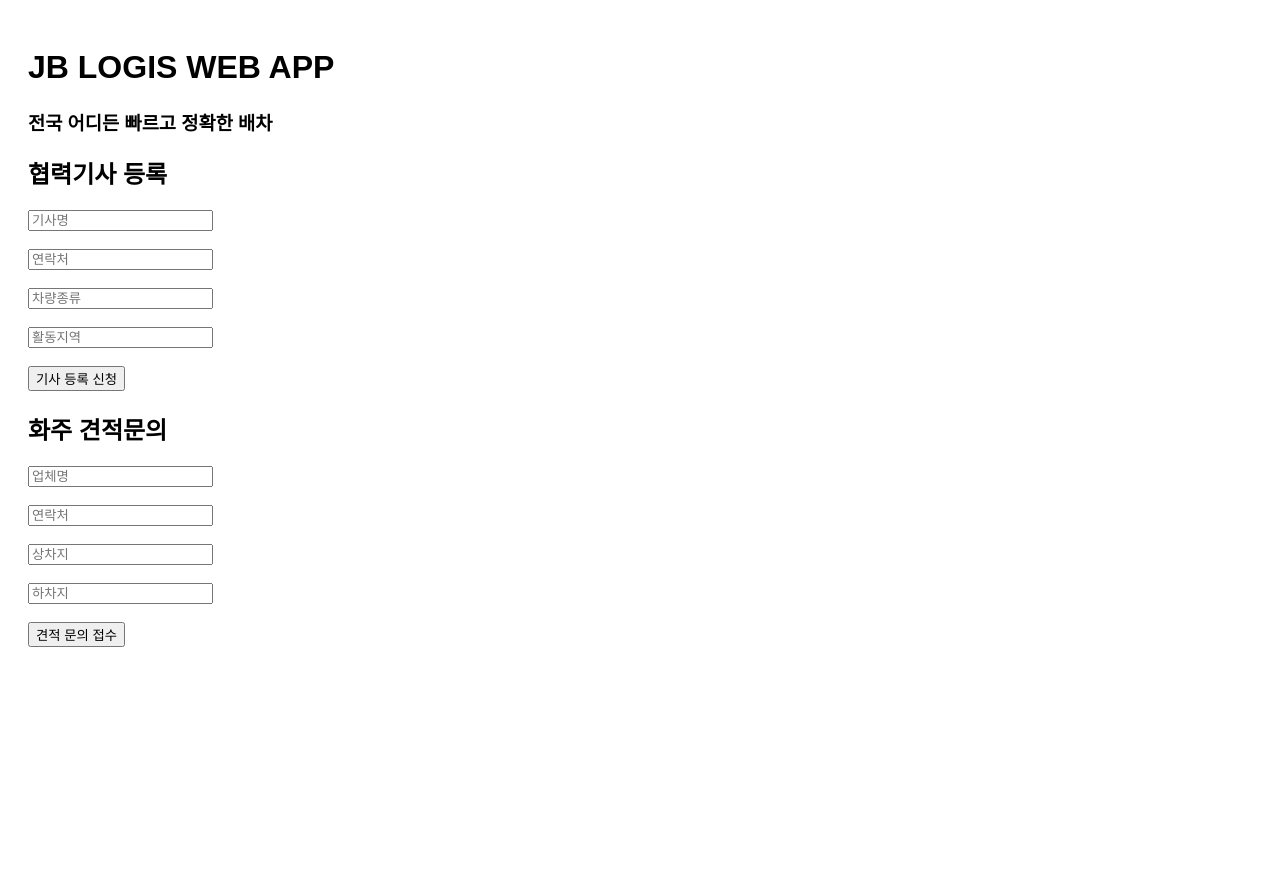
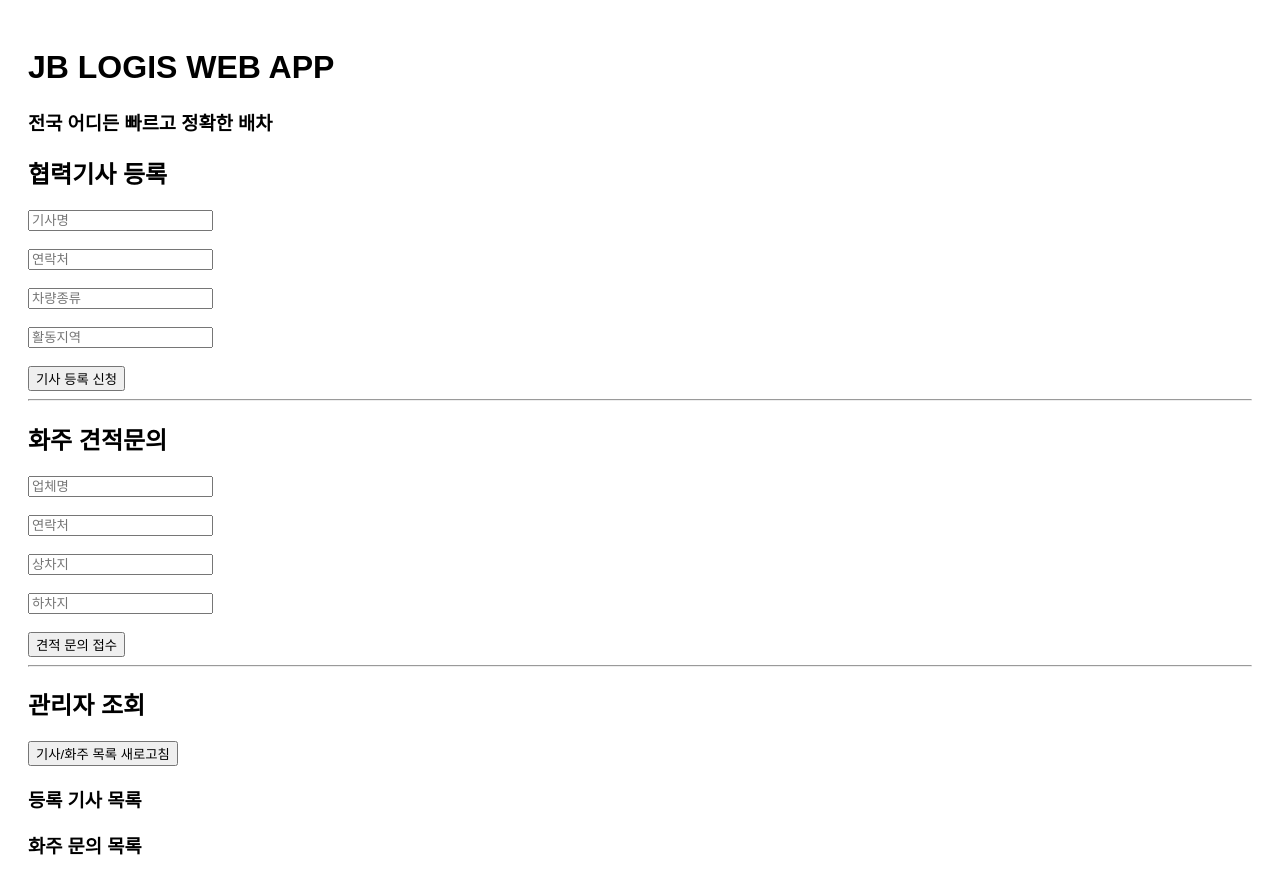
Before and after one commit to a01049395799-create/jb-logis-webapp, a Next.js app: page / in a window 1280 px wide. Shown: the top 894 px of the page. Before the commit the page ends 800 px from the top, so only its background shows below. Built offline with nearby package versions, Linux system fonts and the light colour scheme.

Commit message:
Update index.js

```diff
--- a/pages/index.js
+++ b/pages/index.js
@@ -8,6 +8,28 @@ const supabase = createClient(
 
 export default function Home() {
   const [msg, setMsg] = useState('');
+  const [drivers, setDrivers] = useState([]);
+  const [shippers, setShippers] = useState([]);
+
+  const loadData = async () => {
+    const { data: driverData, error: driverError } = await supabase
+      .from('drivers')
+      .select('*')
+      .order('created_at', { ascending: false });
+
+    const { data: shipperData, error: shipperError } = await supabase
+      .from('shippers')
+      .select('*')
+      .order('created_at', { ascending: false });
+
+    if (driverError || shipperError) {
+      setMsg('목록 불러오기 실패');
+    } else {
+      setDrivers(driverData || []);
+      setShippers(shipperData || []);
+      setMsg('목록 불러오기 성공');
+    }
+  };
 
   const addDriver = async (e) => {
     e.preventDefault();
@@ -27,6 +49,7 @@ export default function Home() {
     } else {
       setMsg('기사 등록 성공');
       f.reset();
+      loadData();
     }
   };
 
@@ -48,6 +71,7 @@ export default function Home() {
     } else {
       setMsg('화주 문의 성공');
       f.reset();
+      loadData();
     }
   };
 
@@ -67,6 +91,8 @@ export default function Home() {
         <button type="submit">기사 등록 신청</button>
       </form>
 
+      <hr />
+
       <h2>화주 견적문의</h2>
       <form onSubmit={addShipper}>
         <input name="company" placeholder="업체명" /><br /><br />
@@ -75,6 +101,25 @@ export default function Home() {
         <input name="drop" placeholder="하차지" /><br /><br />
         <button type="submit">견적 문의 접수</button>
       </form>
+
+      <hr />
+
+      <h2>관리자 조회</h2>
+      <button onClick={loadData}>기사/화주 목록 새로고침</button>
+
+      <h3>등록 기사 목록</h3>
+      {drivers.map((d) => (
+        <div key={d.id} style={{ borderBottom: '1px solid #ccc', padding: '8px 0' }}>
+          {d.name} / {d.phone} / {d.vehicle} / {d.area}
+        </div>
+      ))}
+
+      <h3>화주 문의 목록</h3>
+      {shippers.map((s) => (
+        <div key={s.id} style={{ borderBottom: '1px solid #ccc', padding: '8px 0' }}>
+          {s.company} / {s.phone} / {s.pickup} → {s.dropoff}
+        </div>
+      ))}
     </div>
   );
 }
```
